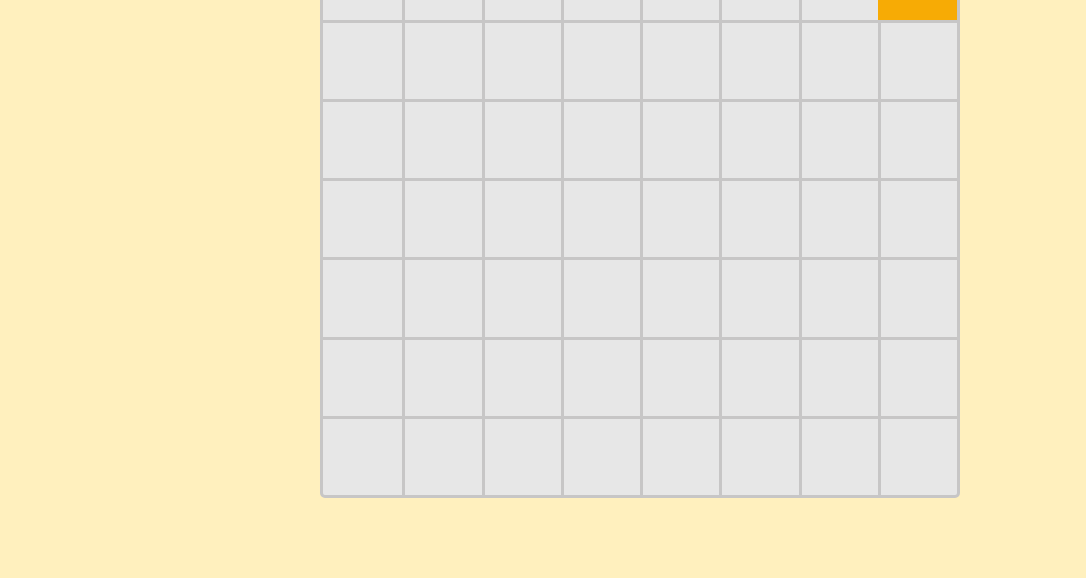
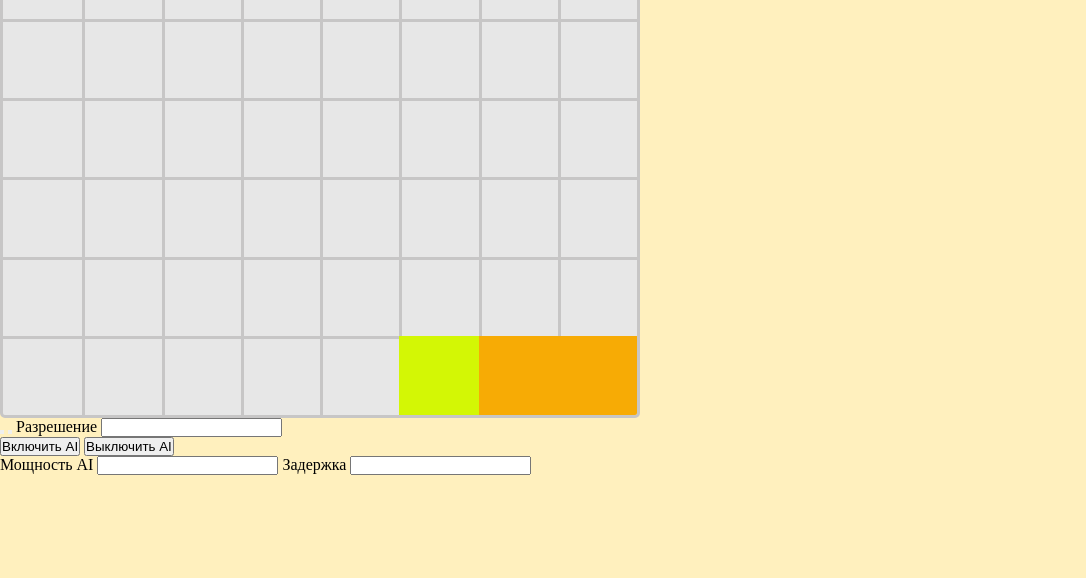
Before and after one commit to coderubrika/2048.js, a website built with Parcel: page index.html in a window 1280 px wide. Shown: the part 222-800 px from the top of the page, without its empty margins (0-1086 px from the left). Built offline with nearby package versions, Linux system fonts and the light colour scheme.

Commit message:
last changes

```diff
--- a/index.html
+++ b/index.html
@@ -12,8 +12,36 @@
 <body>
   <div class="layout">
     <div class="screen main">
-      <p class="scope">0</p>
-      <div class="field">
+      <div class="field"></div>
+      <div class="ui-panel">
+
+        <div class="ui-group">
+          <button class="play"></button>
+          <button class="reset"></button>
+          <label class="element-group">
+            <span class="">Разрешение</span>
+            <input type="text" class="resolution">
+          </label>
+          <p class="scope">0</p>
+        </div>
+
+        <div class="ui-group">
+          <button class="enable-ai">Включить AI</button>
+          <button class="disable-ai">Выключить AI</button>
+        </div>
+
+        <div class="ui-group">
+
+          <label class="element-group">
+            <span class="">Мощность AI</span>
+            <input type="text" class="ai-power">
+          </label>
+          <label class="element-group">
+            <span class="">Задержка</span>
+            <input type="text" class="ai-power">
+          </label>
+        </div>
+      </div>
       </div>
     </div>
 
--- a/style.sass
+++ b/style.sass
@@ -15,34 +15,41 @@ body
   background-color: $body-color
   width: 100vw
   height: 100vh
-  position: relative
-  .scope
-    position: absolute
-    right: 20%
-    top: 20%
-    font-size: 40px
-    color: #bf6565
 
-  .field
-    width: 50vw
-    height: 50vw
-    background-color: $bg-color
-    border: 3px solid $border-color
-    border-radius: 5px
-    overflow: hidden
-    position: relative
+  .layout
+    width: 100%
+    height: 100%
+    .screen.main
+      width: 100%
+      height: 100%
+      position: relative
+      .scope
+        position: absolute
+        right: 20%
+        top: 20%
+        font-size: 40px
+        color: #bf6565
 
-    .line-vertical
-      position: absolute
-      height: 100%
-      width: $border-size
-      background-color: $border-color
+      .field
+        width: 50vw
+        height: 50vw
+        background-color: $bg-color
+        border: 3px solid $border-color
+        border-radius: 5px
+        overflow: hidden
+        position: relative
 
-    .line-horizontal
-      position: absolute
-      width: 100%
-      height: $border-size
-      background-color: $border-color
+        .line-vertical
+          position: absolute
+          height: 100%
+          width: $border-size
+          background-color: $border-color
 
-    .cell
-      position: absolute
+        .line-horizontal
+          position: absolute
+          width: 100%
+          height: $border-size
+          background-color: $border-color
+
+        .cell
+          position: absolute
```
Also changed, not shown: 1 other file.
